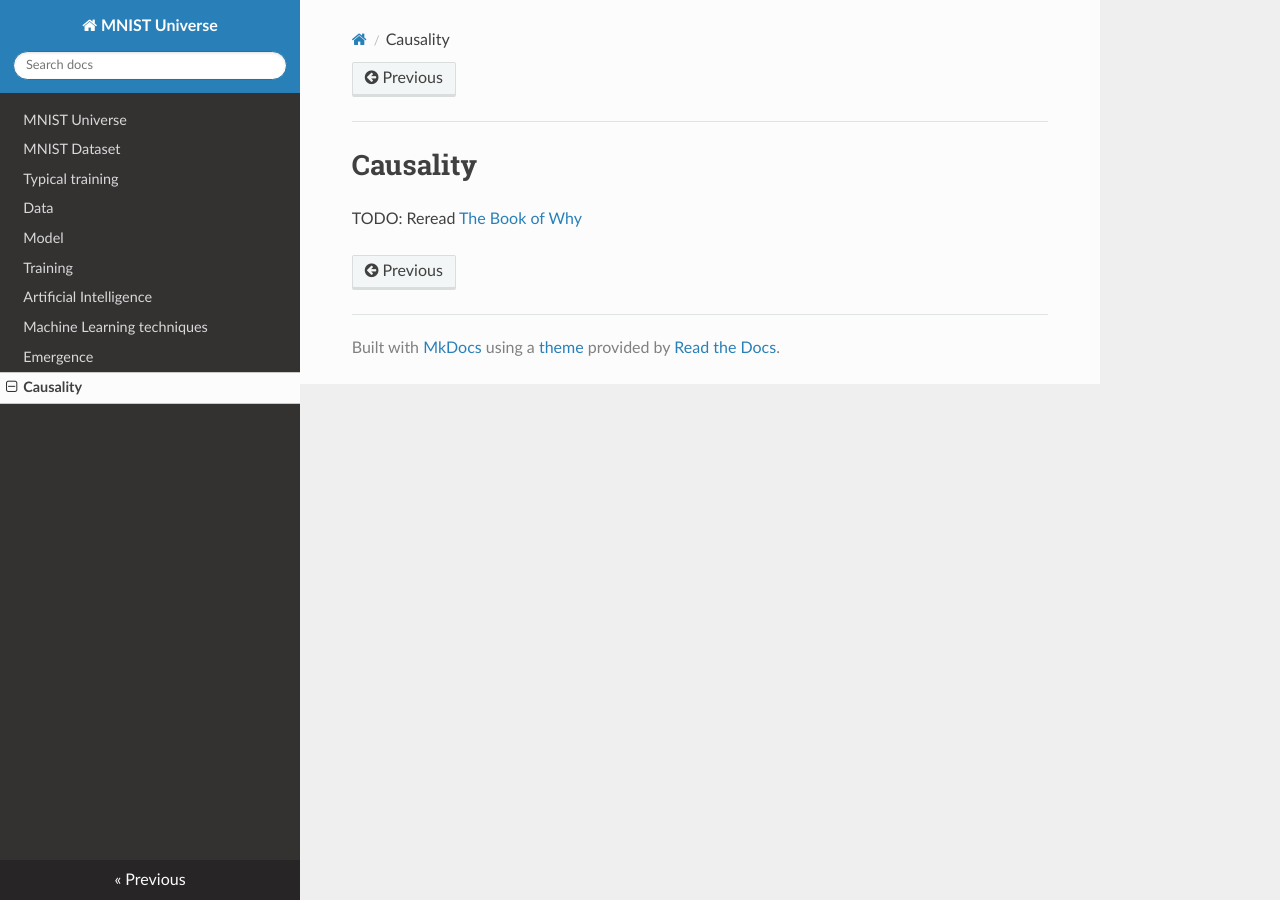
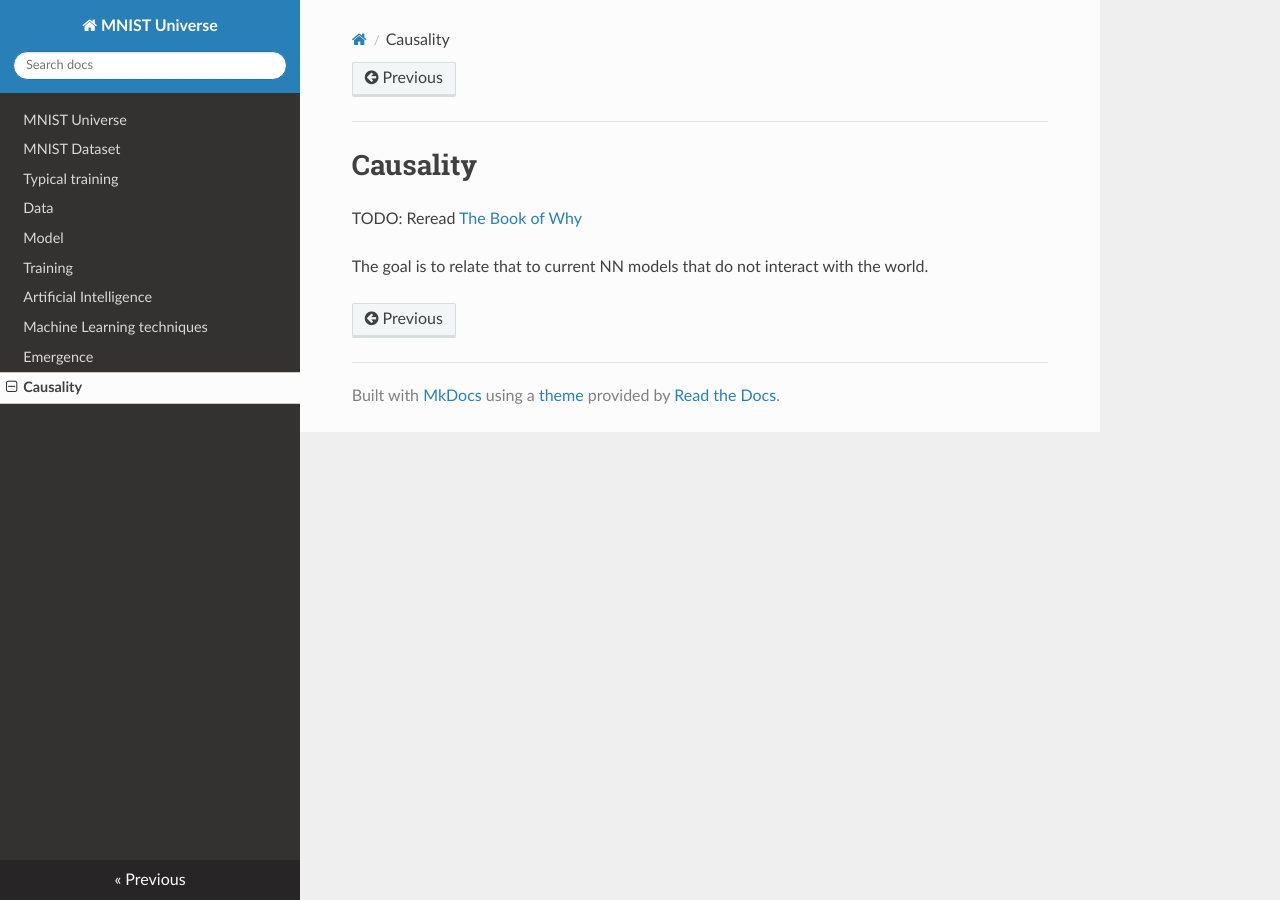
Before and after one commit to ironbar/mnist_universe, an MkDocs documentation site: the page built from docs/08_causality.md, in a window 1280 px wide. Built offline with MkDocs 1.6.1, drawn with Linux system fonts in a browser that asks for light colours; nearby versions of some CDN libraries.

Commit message:
Update 08_causality.md

```diff
--- a/docs/08_causality.md
+++ b/docs/08_causality.md
@@ -1,3 +1,5 @@
 # Causality
 
 TODO: Reread [The Book of Why](https://www.amazon.com/Book-Why-Science-Cause-Effect/dp/046509760X)
+
+The goal is to relate that to current NN models that do not interact with the world.
```
